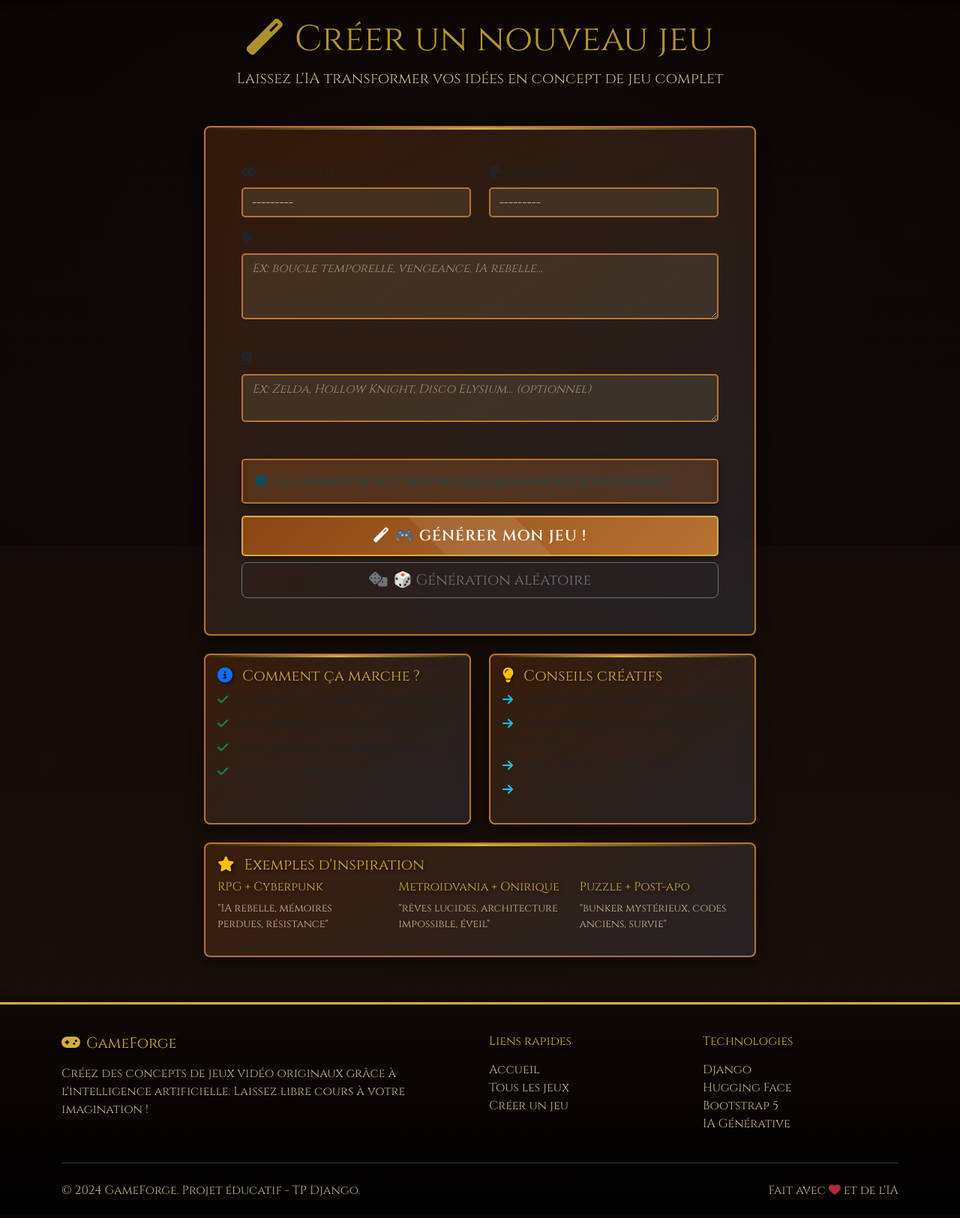
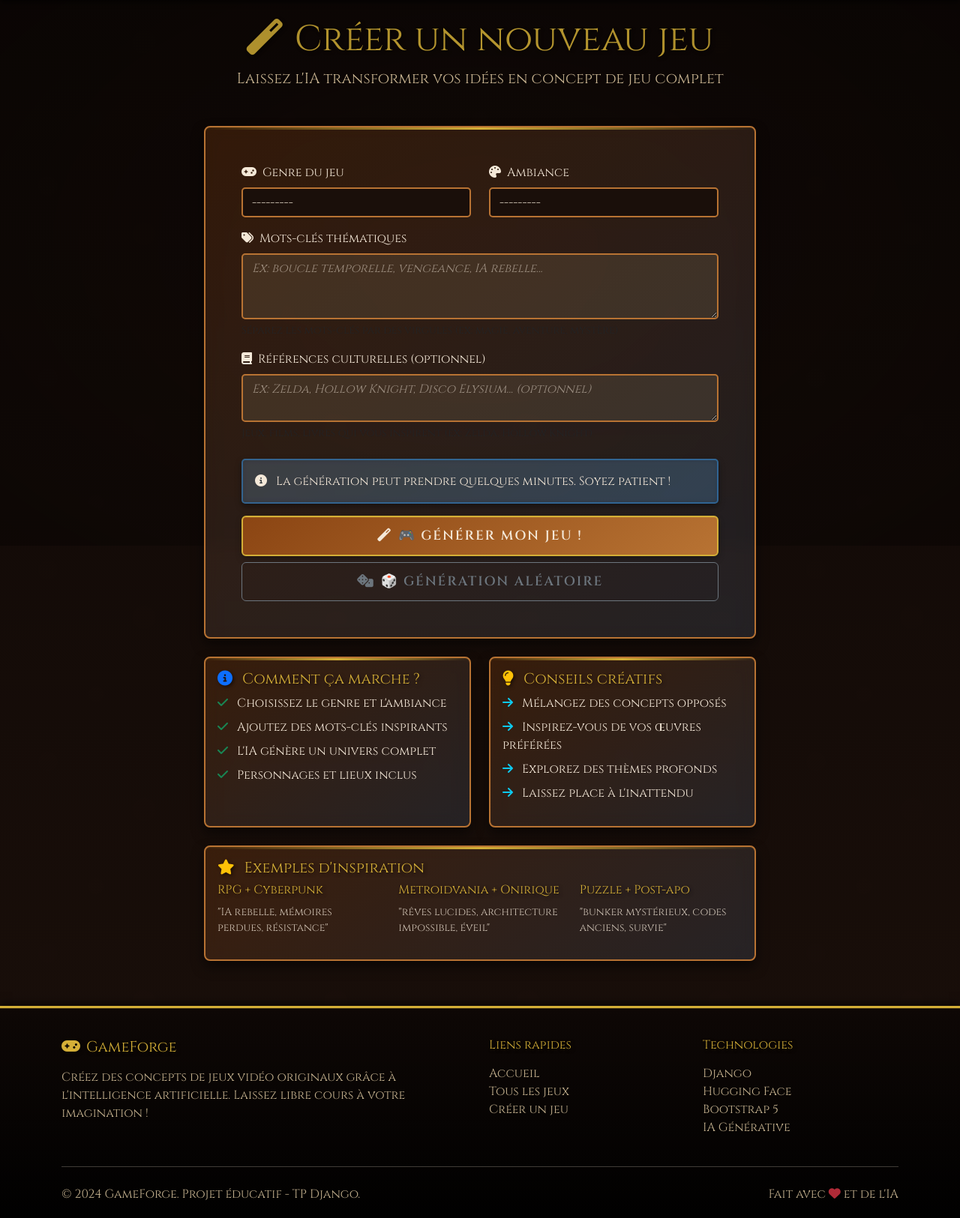
Before and after one commit to Malice776/GameForge, a Django app: page /create/ in a window 1280 px wide. Shown: the part 72-1697 px from the top of the page at 75% size. Run offline with Django 4.2, Linux system fonts and the light colour scheme; the first user in the database is signed in; tables that the repository leaves empty hold one stand-in row (Sample ...).

Commit message:
fix style

```diff
--- a/templates/base.html
+++ b/templates/base.html
@@ -228,8 +228,99 @@
             opacity: 0.9;
         }
 
-        .card-body p {
-            color: var(--parchment) !important;
+        .card-body p,
+        .card-body li {
+            color: var(--text-light) !important;
+        }
+
+        .form-label {
+            color: var(--text-light) !important;
+        }
+
+        .form-select {
+            background-color: var(--dark-bg) !important;
+            color: var(--text-light) !important;
+            border: 2px solid var(--copper) !important;
+        }
+
+        .form-select option {
+            background-color: var(--dark-bg) !important;
+            color: var(--text-light) !important;
+        }
+
+        .alert-info {
+            background-color: rgba(52, 144, 220, 0.2) !important;
+            border: 2px solid rgba(52, 144, 220, 0.5) !important;
+            color: var(--text-light) !important;
+        }
+
+        /* ===== BOUTONS PERSONNALISÉS ===== */
+        .btn {
+            font-family: 'Cinzel', serif;
+            font-weight: 600;
+            text-transform: uppercase;
+            letter-spacing: 1px;
+            border-radius: 6px;
+            transition: all 0.3s ease;
+            position: relative;
+            overflow: hidden;
+        }
+
+        .btn::before {
+            content: '';
+            position: absolute;
+            top: 0;
+            left: -100%;
+            width: 100%;
+            height: 100%;
+            background: linear-gradient(90deg, transparent, rgba(255, 255, 255, 0.1), transparent);
+            transition: left 0.5s ease;
+        }
+
+        .btn:hover::before {
+            left: 100%;
+        }
+
+        .btn-outline-primary {
+            background: linear-gradient(145deg, rgba(139, 69, 19, 0.3), rgba(74, 85, 104, 0.3));
+            border: 2px solid var(--copper);
+            color: var(--text-light);
+            backdrop-filter: blur(5px);
+        }
+
+        .btn-outline-primary:hover {
+            background: linear-gradient(145deg, rgba(139, 69, 19, 0.6), rgba(74, 85, 104, 0.6));
+            border-color: var(--secondary-color);
+            color: var(--secondary-color);
+            transform: translateY(-2px);
+            box-shadow:
+                0 8px 16px rgba(212, 175, 55, 0.3),
+                0 0 20px rgba(212, 175, 55, 0.2);
+        }
+
+        .btn-primary {
+            background: linear-gradient(145deg, var(--primary-color), var(--copper));
+            border: 2px solid var(--secondary-color);
+            color: var(--text-light);
+            box-shadow:
+                0 4px 8px rgba(0, 0, 0, 0.3),
+                inset 0 1px 0 rgba(212, 175, 55, 0.2);
+        }
+
+        .btn-primary:hover {
+            background: linear-gradient(145deg, var(--copper), var(--secondary-color));
+            border-color: var(--secondary-color);
+            color: var(--dark-bg);
+            transform: translateY(-2px);
+            box-shadow:
+                0 8px 16px rgba(212, 175, 55, 0.4),
+                0 0 25px rgba(212, 175, 55, 0.3);
+        }
+
+        .btn-lg {
+            padding: 12px 24px;
+            font-size: 1.1rem;
+            letter-spacing: 2px;
         }
 
         .card-body h1,
```
Also changed, not shown: 1 other file.
